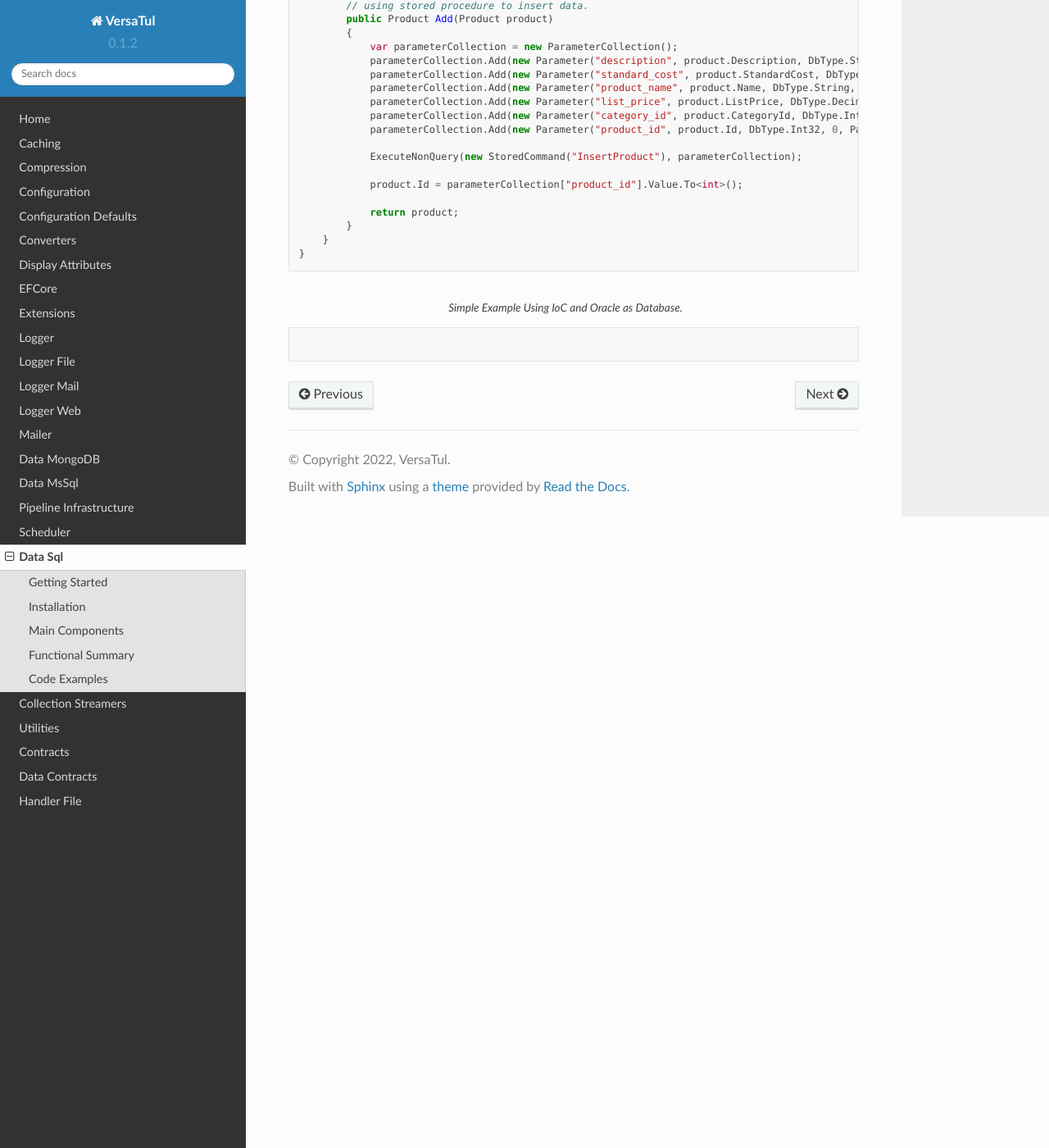
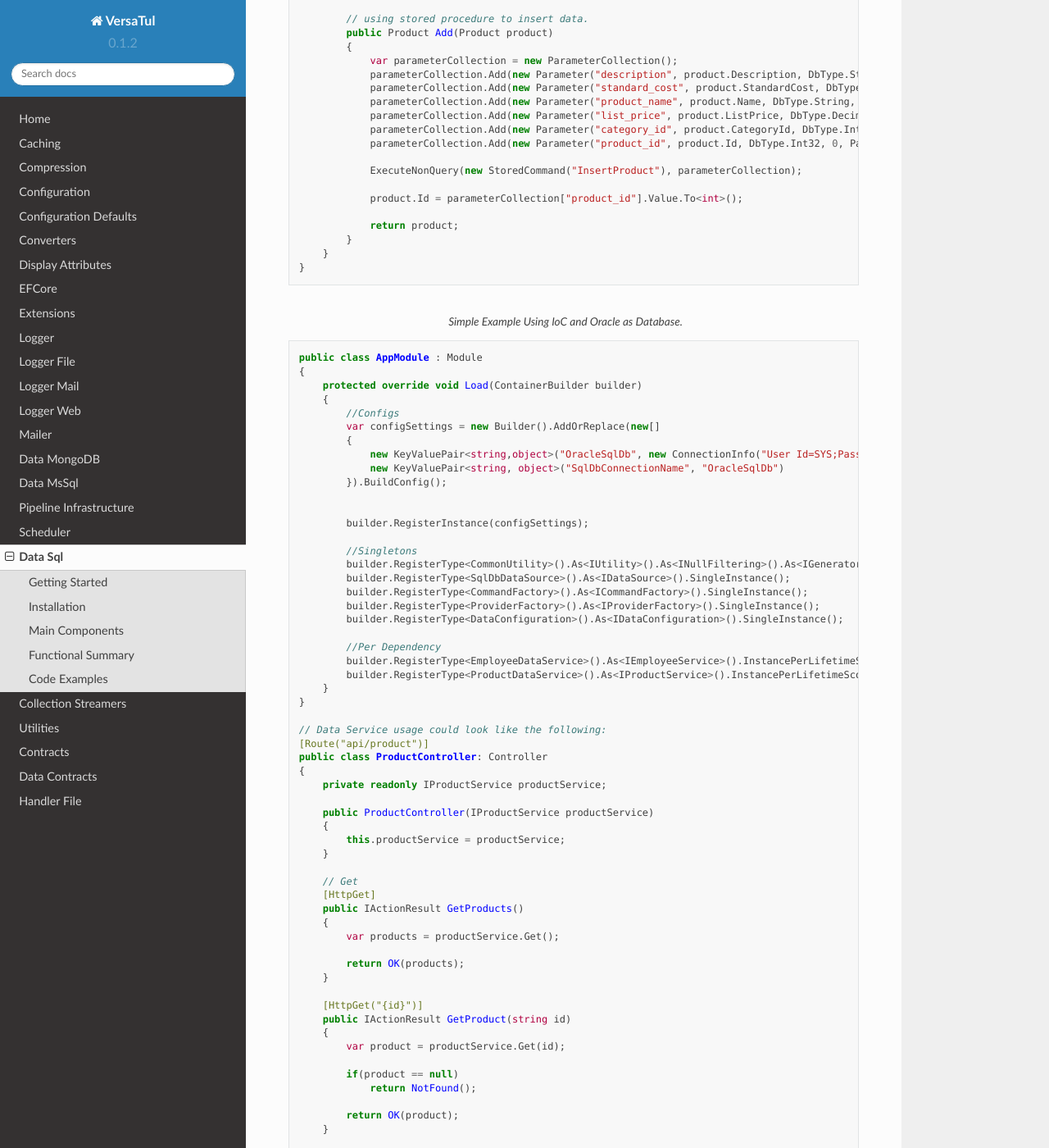
Before and after one commit to BjornWilliams/DocsVersaTul, a Sphinx documentation site: the page built from docs/source/sql.rst, in a window 1280 px wide and 1400 px high, scrolled down 3863 px. Shown: the whole window at 82% size. Built offline with Sphinx 7.4.7 and the Read the Docs theme 2.0.0, drawn with Linux system fonts in a browser that asks for light colours; some of the changed text lies outside the part shown.

Commit message:
Update sql.rst

```diff
--- a/docs/source/sql.rst
+++ b/docs/source/sql.rst
@@ -128,11 +128,12 @@ Code Examples
             {
                 var products = new List<Product>();
 
+                // using the ProcessReader method to read the return DbDataReader from ExecuteReader.
+                // technique commonly used to populate data models from returned data.
                 ProcessReader(ExecuteReader(new StoredCommand("GetAllProducts")), (position) =>
                 {
                     // position parameter: useful for multiple result sets, this value represents which reader is currently being read from in the result set.
                     // this information can then be used to populate different models in the lambda helper method.
-
                     products.Add(new Product
                     {
                         CategoryId = Get((Product prod) => prod.CategoryId),
@@ -205,3 +206,77 @@ Code Examples
 
 .. code-block:: c#
     :caption: Simple Example Using IoC and Oracle as Database.
+
+    public class AppModule : Module
+    {
+        protected override void Load(ContainerBuilder builder)
+        {
+            //Configs
+            var configSettings = new Builder().AddOrReplace(new[]
+            {
+                new KeyValuePair<string,object>("OracleSqlDb", new ConnectionInfo("User Id=SYS;Password=Secretdatabasepassword;Data Source=database-address.local.com/ORCLCDB;DBA Privilege=SYSDBA;","Oracle.ManagedDataAccess.Client.OracleClientFactory")),
+                new KeyValuePair<string, object>("SqlDbConnectionName", "OracleSqlDb")
+            }).BuildConfig();
+
+
+            builder.RegisterInstance(configSettings);
+
+            //Singletons
+            builder.RegisterType<CommonUtility>().As<IUtility>().As<INullFiltering>().As<IGenerator>().SingleInstance();
+            builder.RegisterType<SqlDbDataSource>().As<IDataSource>().SingleInstance();
+            builder.RegisterType<CommandFactory>().As<ICommandFactory>().SingleInstance();
+            builder.RegisterType<ProviderFactory>().As<IProviderFactory>().SingleInstance();
+            builder.RegisterType<DataConfiguration>().As<IDataConfiguration>().SingleInstance();
+
+            //Per Dependency
+            builder.RegisterType<EmployeeDataService>().As<IEmployeeService>().InstancePerLifetimeScope();
+            builder.RegisterType<ProductDataService>().As<IProductService>().InstancePerLifetimeScope();
+        }
+    }
+
+    // Data Service usage could look like the following:
+    [Route("api/product")]
+    public class ProductController: Controller
+    {
+        private readonly IProductService productService;
+
+        public ProductController(IProductService productService)
+        {
+            this.productService = productService;
+        }
+
+        // Get
+        [HttpGet]
+        public IActionResult GetProducts()
+        {
+            var products = productService.Get();
+
+            return OK(products);
+        }
+
+        [HttpGet("{id}")]
+        public IActionResult GetProduct(string id)
+        {
+            var product = productService.Get(id);
+
+            if(product == null)
+                return NotFound();
+
+            return OK(product);
+        }
+
+        [HttpPost]
+        public IActionResult CreateProduct(CreateProductModel model)
+        {
+            var product = productService.Add(new Product
+            {
+                Name = model.Name
+                Description = model.Description
+                StandardCost = model.StandardCost
+                ListPrice = model.ListPrice
+                CategoryId = model.CategoryId
+            });
+
+            return OK(product);
+        }
+    }
```
